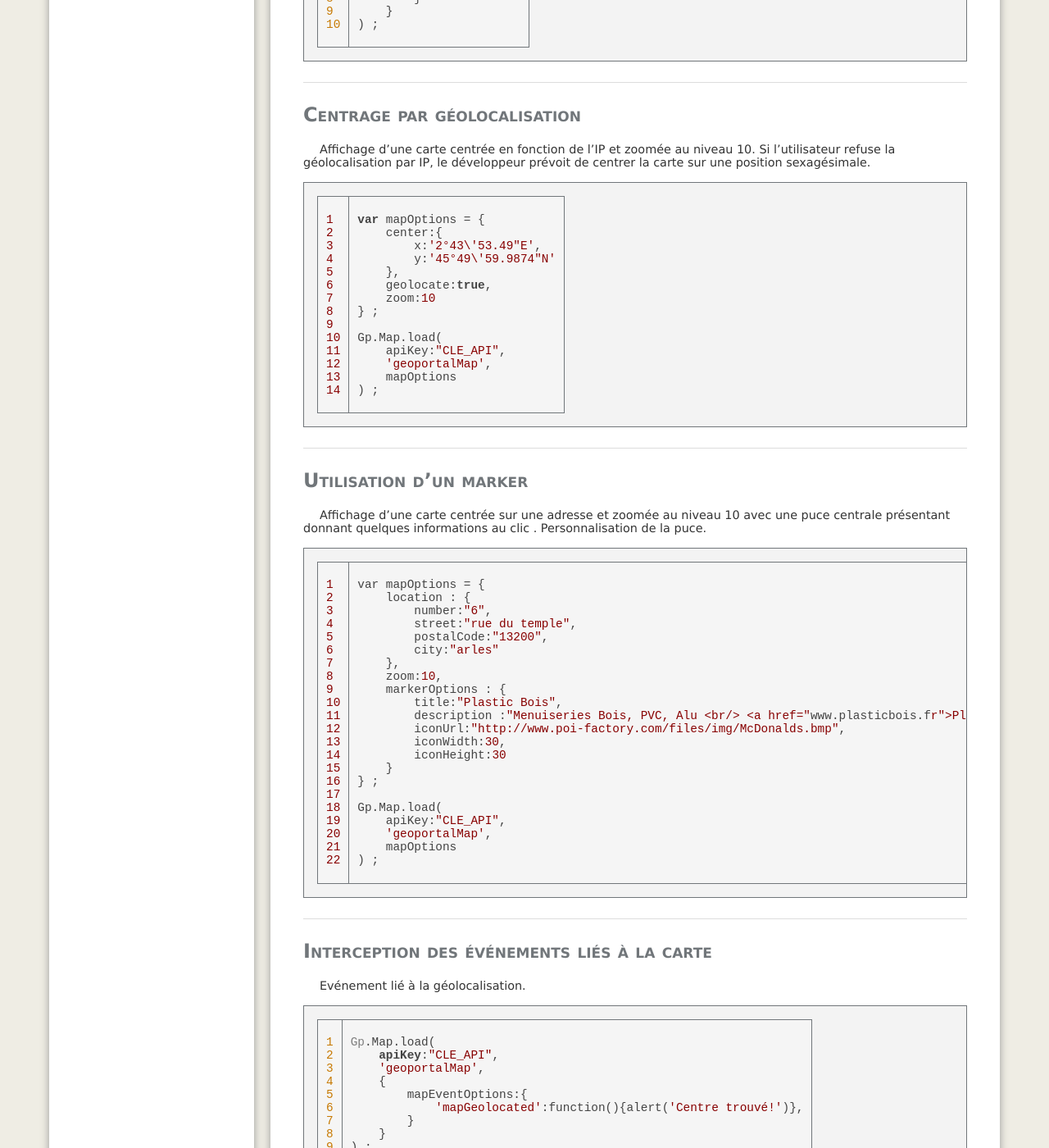
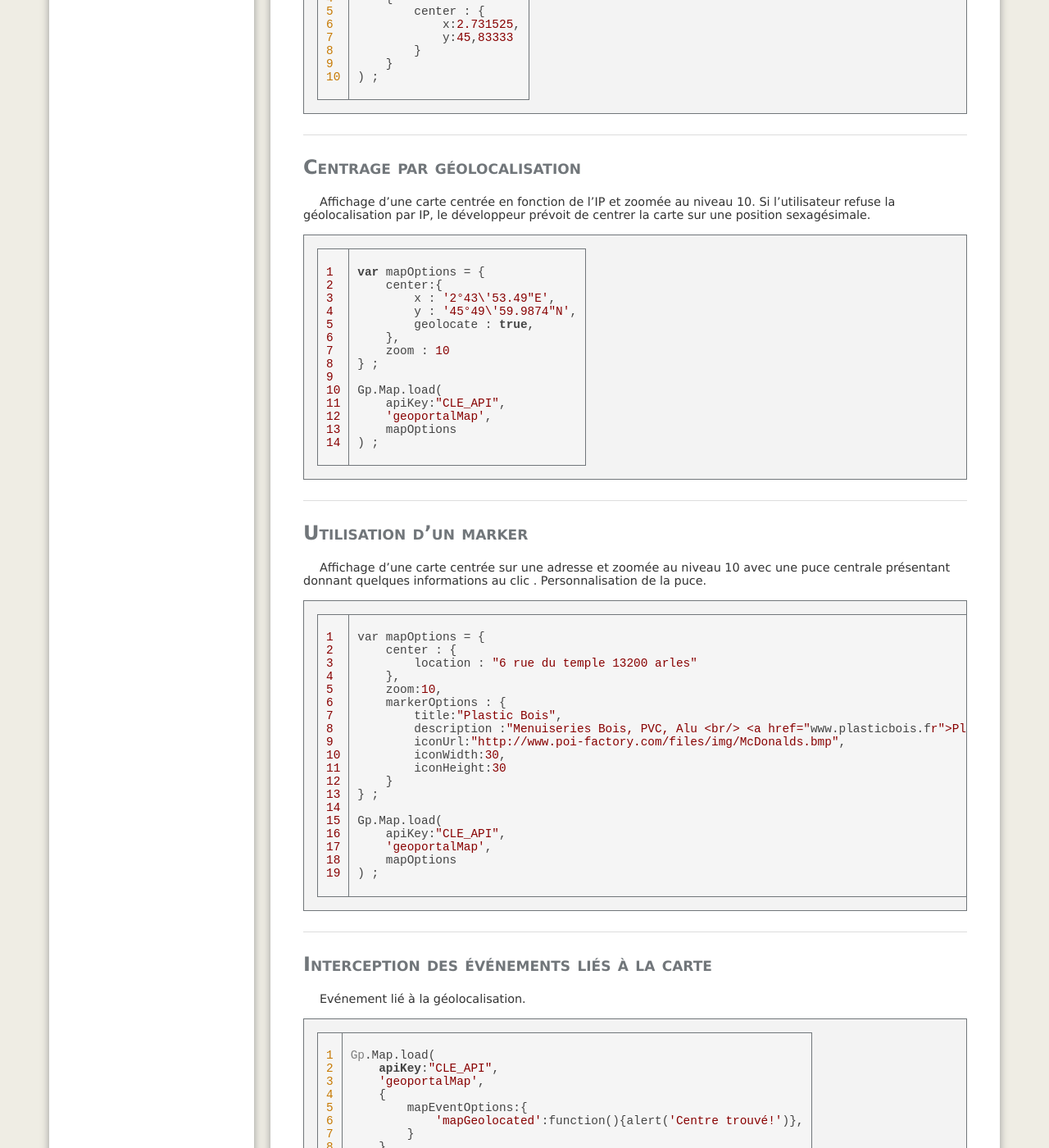
Before and after one commit to IGNF/evolution-apigeoportail, a Jekyll site: the page built from sdk/dd_initialisation-carte-exemples.md, in a window 1280 px wide and 1400 px high, scrolled down 816 px. Shown: the whole window at 82% size. Built offline with Jekyll 4.4.1, drawn with Linux system fonts in a browser that asks for light colours; nearby versions of some CDN libraries; some of the changed text lies outside the part shown.

Commit message:
modifications interface sdk

````diff
--- a/sdk/dd_initialisation-carte-exemples.md
+++ b/sdk/dd_initialisation-carte-exemples.md
@@ -16,7 +16,11 @@
 Gp.Map.load(
     apiKey:"CLE_API",
     'geoportalMap',
-    {location : "rue pasteur, Saint-Mandé"}
+    {
+        center : {
+            location : "rue pasteur, Saint-Mandé"
+        }
+    }
 ) ;
 ```
 
@@ -46,11 +50,11 @@
 ```
 var mapOptions = {
     center:{
-        x:'2°43\'53.49"E',
-        y:'45°49\'59.9874"N'
+        x : '2°43\'53.49"E',
+        y : '45°49\'59.9874"N',
+        geolocate : true,
     },
-    geolocate:true,
-    zoom:10
+    zoom : 10
 } ;
 
 Gp.Map.load(
@@ -68,11 +72,8 @@
 
 ```
 var mapOptions = {
-    location : {
-        number:"6",
-        street:"rue du temple",
-        postalCode:"13200",
-        city:"arles"
+    center : {
+        location : "6 rue du temple 13200 arles"
     },
     zoom:10,
     markerOptions : {
````
Also changed, not shown: sdk/dd_initialisation-carte.md (+8 -11 lines), sdk/dd_interaction-carte.md (+1 -1 lines).
